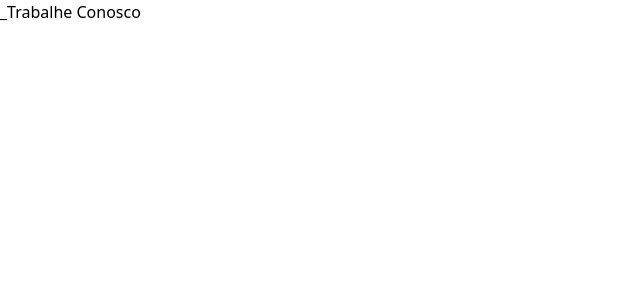
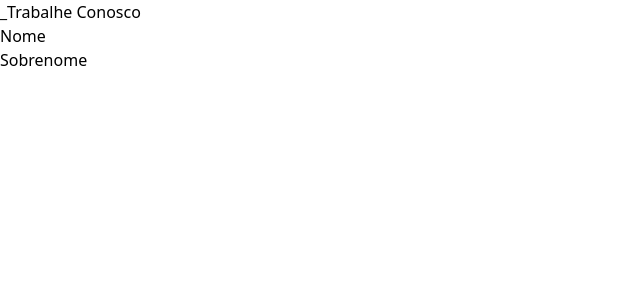
Before and after one commit to allangdasilva/challenge-react-itau, a React (Vite) app: page / in a window 1280 px wide. Shown: the top 300 px of the page, without its empty margins (0-640 px from the left). Built offline with nearby package versions, Linux system fonts and the light colour scheme.

Commit message:
Criar o componente InputField

```diff
--- /dev/null
+++ b/src/ui/form/InputField.tsx
@@ -0,0 +1,20 @@
+import React from "react";
+
+const InputField = ({
+  label,
+  type,
+  name,
+}: {
+  label: string;
+  type: string;
+  name: string;
+}) => {
+  return (
+    <div>
+      <label htmlFor={name}>{label}</label>
+      <input type={type} id={name} />
+    </div>
+  );
+};
+
+export default InputField;
--- a/src/ui/form/InterviewForm.tsx
+++ b/src/ui/form/InterviewForm.tsx
@@ -1,9 +1,12 @@
 import React from "react";
+import InputField from "./InputField";
 
 const InterviewForm = () => {
   return (
     <form action="">
       <h2>_Trabalhe Conosco</h2>
+      <InputField label="Nome" type="text" name="first-name" />
+      <InputField label="Sobrenome" type="text" name="last-name" />
     </form>
   );
 };
```
